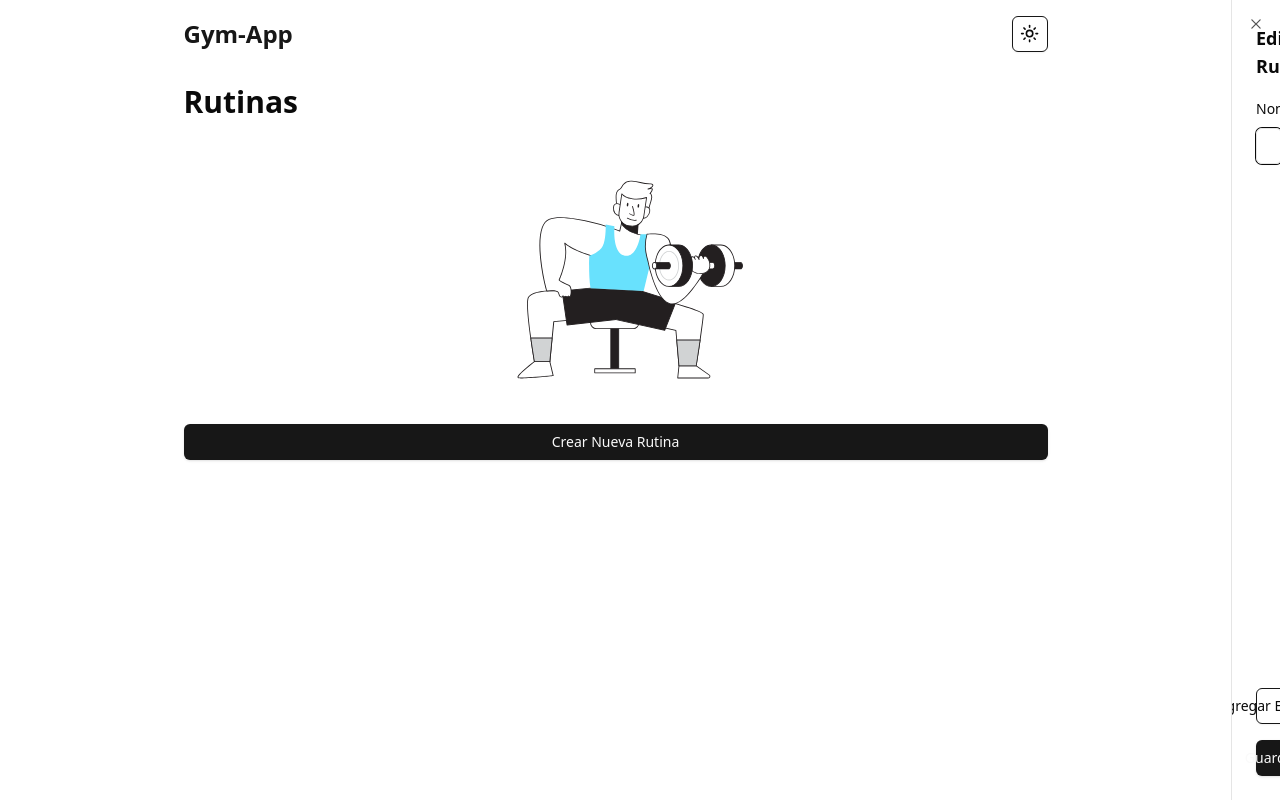
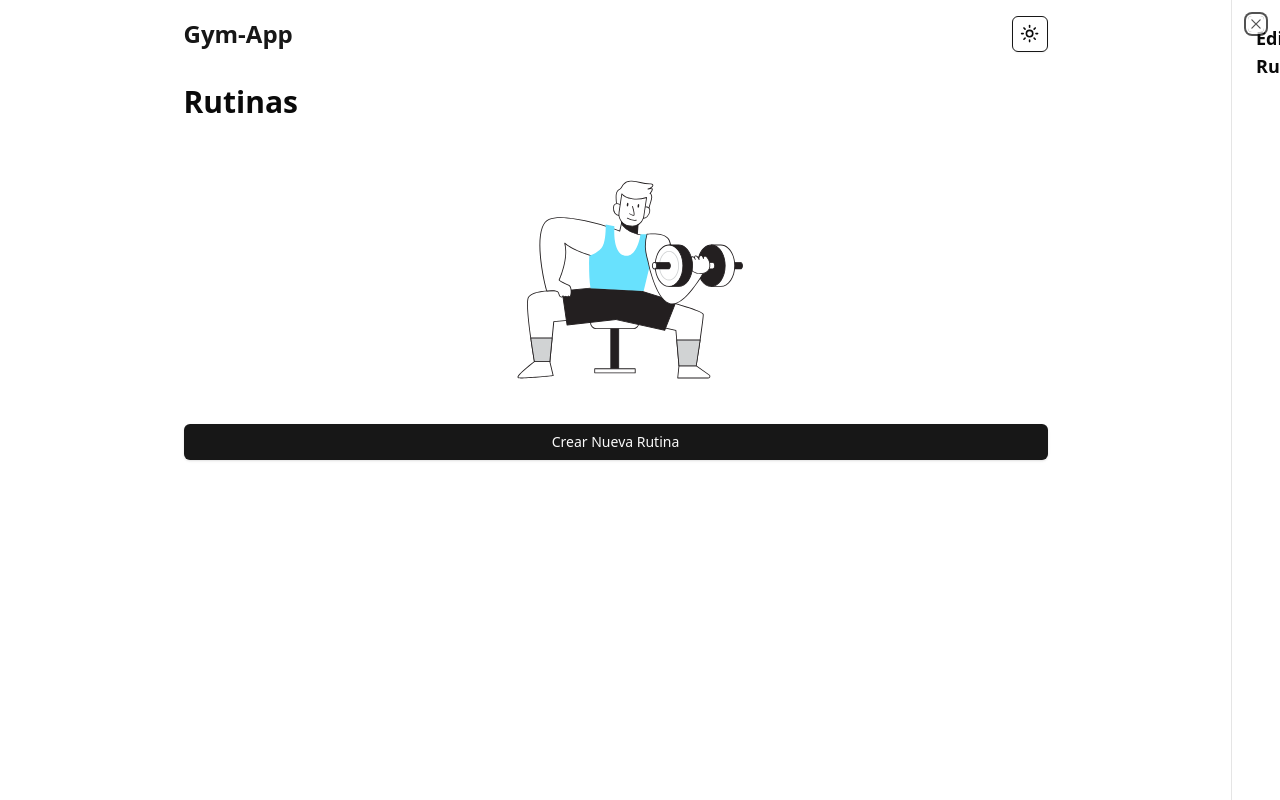
Before and after one commit to JavierBalonga/gym-app, a React (Vite) app: page /gym-app/edit/1 in a window 1280 px wide. Built offline with nearby package versions, Linux system fonts and the light colour scheme.

Commit message:
feat(*): type fixes

```diff
--- a/src/components/business/exercise-execution-context.tsx
+++ b/src/components/business/exercise-execution-context.tsx
@@ -1,4 +1,4 @@
-import { createContext, ReactNode, useContext, useEffect, useMemo } from 'react';
+import { createContext, ReactNode, useContext, useMemo } from 'react';
 import { ExerciseExecution } from '@/types';
 
 import { useStore } from '../../contexts/store';
--- a/src/pages/home/delete/index.tsx
+++ b/src/pages/home/delete/index.tsx
@@ -1,4 +1,4 @@
-import { useMemo, useState } from 'react';
+import { useState } from 'react';
 import { useRoutine } from '@/components/business/routine-context';
 import { Button } from '@/components/ui/button';
 import {
--- a/src/pages/home/edit/index.tsx
+++ b/src/pages/home/edit/index.tsx
@@ -31,7 +31,7 @@ export default function EditPage() {
         <SheetHeader>
           <SheetTitle>Editar Rutina</SheetTitle>
         </SheetHeader>
-        <RoutineForm defaultValues={routine} onSubmit={handleSubmit} />
+        {routine && <RoutineForm defaultValues={routine} onSubmit={handleSubmit} />}
       </SheetContent>
     </Sheet>
   );
```
